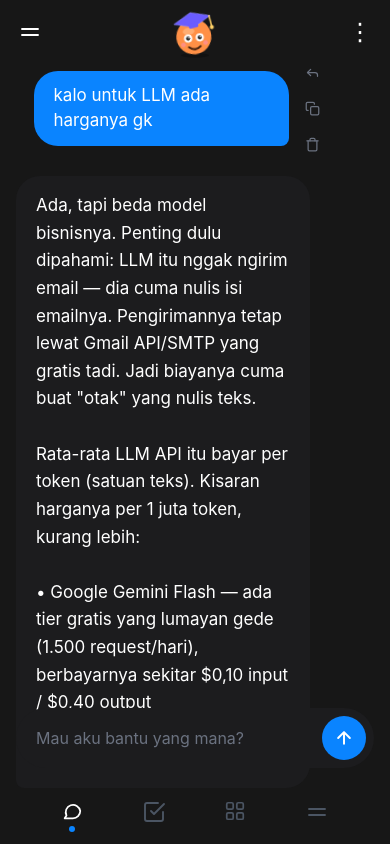
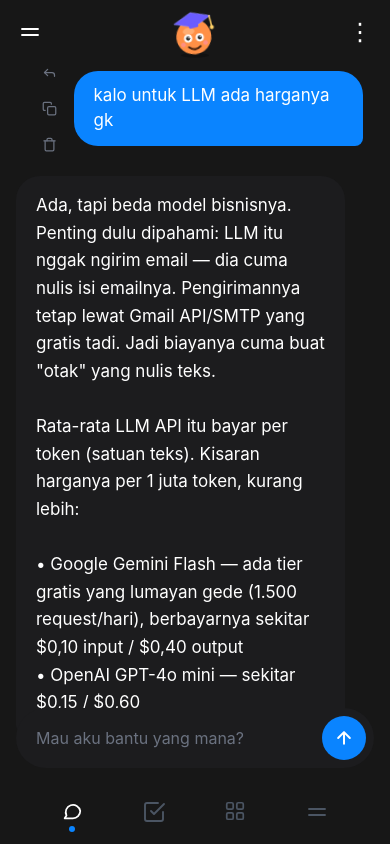
Before and after one commit to Rain-dev-187/smart-virtual-assistant-llm, a React (Vite) app in the folder frontend/: page / in a window 390 px wide. Built offline with nearby package versions, Linux system fonts and the light colour scheme.

Commit message:
Revert 3x: tombol balik kiri, lebar bubble semula

```diff
--- a/frontend/src/components/ChatScreen.jsx
+++ b/frontend/src/components/ChatScreen.jsx
@@ -81,7 +81,7 @@ export default function ChatScreen({ onOpenDrawer, onOpenMenu, onToggleChatSide,
 
   /* 3 tombol aksi di sebelah bubble sendiri */
   const TombolAksi = ({ idx }) => (
-    <div className="flex flex-col gap-1 ml-1 shrink-0">
+    <div className="flex flex-col gap-1 mr-1 shrink-0">
       <button
         onClick={() => aksiBalas(idx)}
         title="Balas"
@@ -125,13 +125,13 @@ export default function ChatScreen({ onOpenDrawer, onOpenMenu, onToggleChatSide,
       <div className="flex-1 overflow-y-auto no-scrollbar px-4 pt-14 pb-32 md:pt-4 md:pb-4 space-y-4" onClick={() => setMenu(null)}>
         <div className="flex justify-end">
           <div className="flex items-center gap-1">
+            <TombolAksi idx={0} />
             <div
               {...bubbleProps(0)}
-              className="bg-accent text-white rounded-3xl rounded-br-lg px-5 py-3 max-w-[75%] md:max-w-[95%] text-[17px] whitespace-pre-wrap select-none cursor-pointer"
+              className="bg-accent text-white rounded-3xl rounded-br-lg px-5 py-3 max-w-[85%] text-[17px] whitespace-pre-wrap select-none cursor-pointer"
             >
               {INITIAL[0].text}
             </div>
-            <TombolAksi idx={0} />
           </div>
         </div>
 
@@ -139,20 +139,20 @@ export default function ChatScreen({ onOpenDrawer, onOpenMenu, onToggleChatSide,
           m.role === "user" ? (
             <div key={i} className="flex justify-end">
               <div className="flex items-center gap-1">
+                <TombolAksi idx={i + 1} />
                 <div
                   {...bubbleProps(i + 1)}
-                  className="bg-accent text-white rounded-3xl rounded-br-lg px-5 py-3 max-w-[75%] md:max-w-[95%] text-[17px] whitespace-pre-wrap select-none cursor-pointer"
+                  className="bg-accent text-white rounded-3xl rounded-br-lg px-5 py-3 max-w-[85%] text-[17px] whitespace-pre-wrap select-none cursor-pointer"
                 >
                   {m.text}
                 </div>
-                <TombolAksi idx={i + 1} />
               </div>
             </div>
           ) : (
             <div key={i} className="flex justify-start">
               <div
                 {...bubbleProps(i + 1)}
-                className="bg-card text-white rounded-3xl rounded-bl-lg px-5 py-4 max-w-[82%] md:max-w-[92%] text-[17px] whitespace-pre-wrap leading-relaxed select-none cursor-pointer"
+                className="bg-card text-white rounded-3xl rounded-bl-lg px-5 py-4 max-w-[92%] text-[17px] whitespace-pre-wrap leading-relaxed select-none cursor-pointer"
               >
                 {m.text}
               </div>
```
